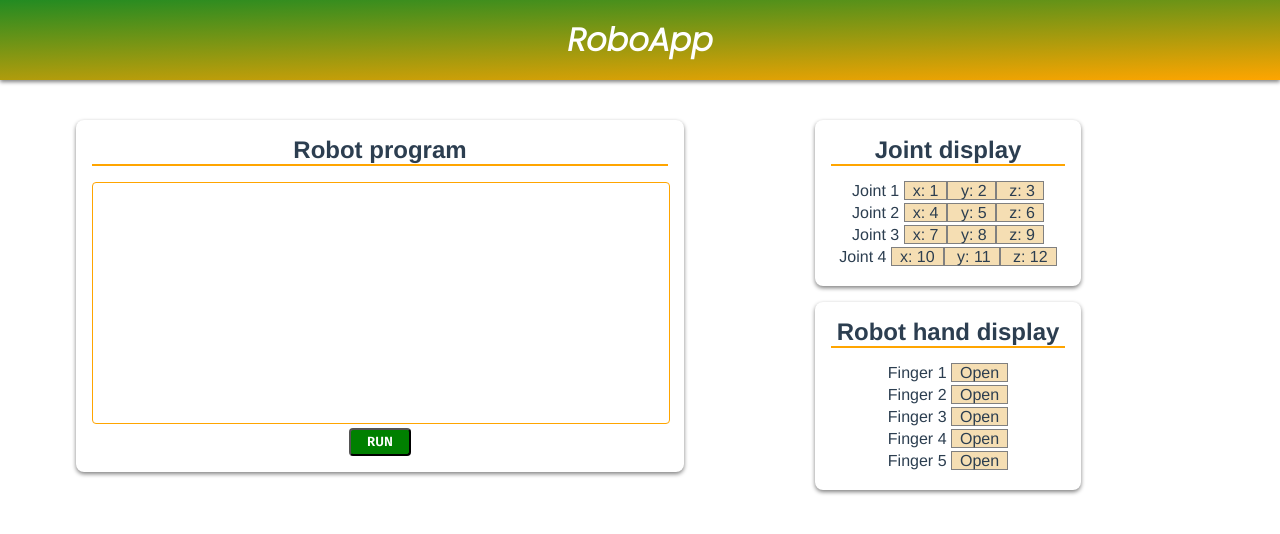
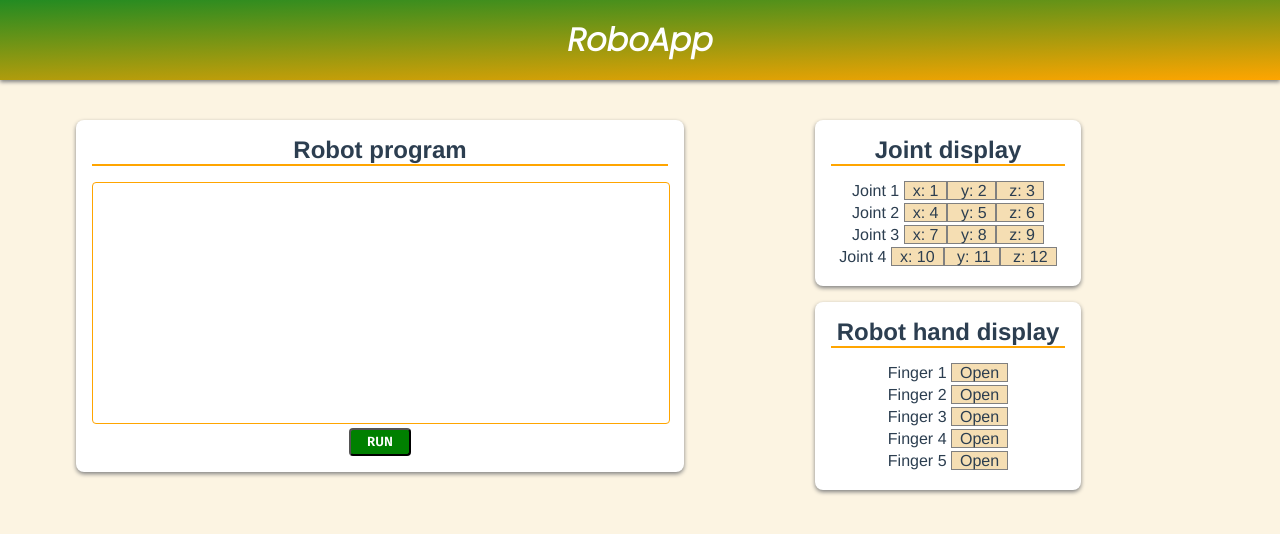
Before and after one commit to NagyEndre/RoboApp, a Vue app: page / in a window 1280 px wide. Shown: the top 534 px of the page. Built offline with nearby package versions, Linux system fonts and the light colour scheme.

Commit message:
FEAT: card and body background

```diff
--- a/src/App.vue
+++ b/src/App.vue
@@ -55,6 +55,9 @@ export default class App extends Vue {
   text-align: center;
   color: #2c3e50;
 }
+body {
+  background-color: rgba(233, 164, 14, 0.116);
+}
 section {
   vertical-align: top;
   display: flex;
--- a/src/components/BaseCard.vue
+++ b/src/components/BaseCard.vue
@@ -23,6 +23,7 @@ section {
   border-radius: 0.5rem;
   display: inline-block;
   margin: 0.5rem 0.25rem;
+  background: white;
 }
 h2 {
   border-bottom: 2px solid orange;
```
